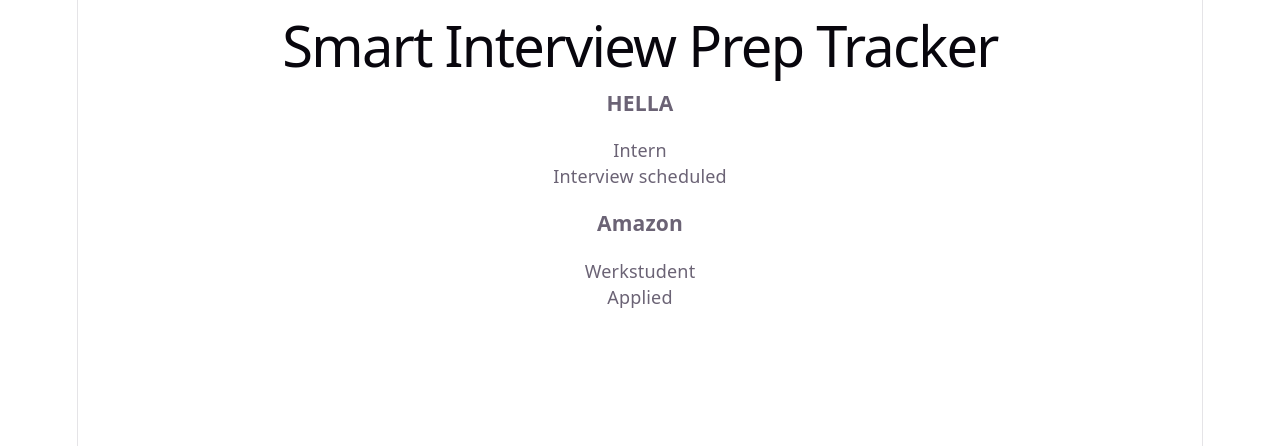
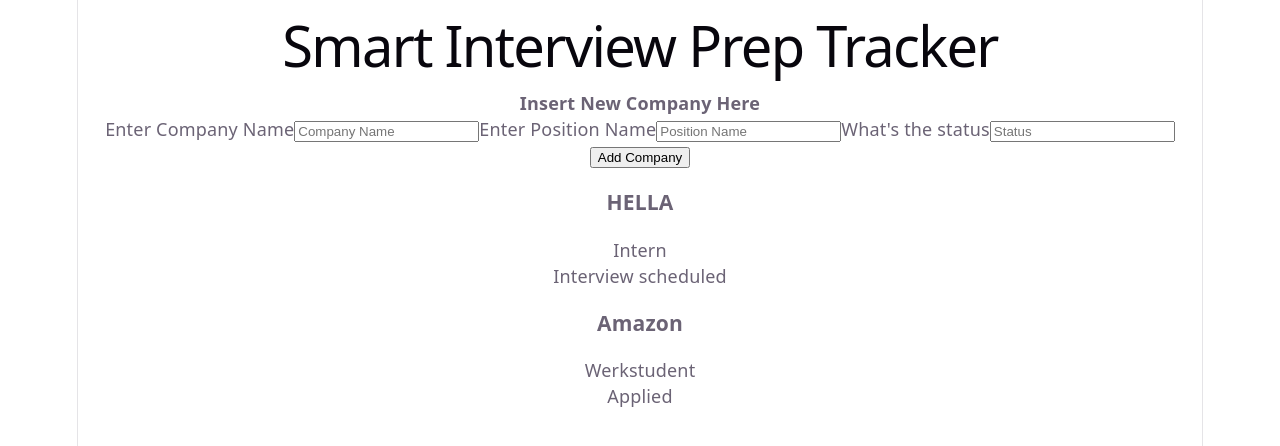
Before and after one commit to siddhi1999/Job_List_Management, a React app in the folder frontend/: page / in a window 1280 px wide. Shown: the top 446 px of the page. Built offline with nearby package versions, Linux system fonts and the light colour scheme; the HTML template or start-up script is replaced by a standard one.

Commit message:
Implement controlled form inputs and dynamic company creation

```diff
--- a/frontend/src/pages/Dashboard.jsx
+++ b/frontend/src/pages/Dashboard.jsx
@@ -2,6 +2,10 @@
 import CompanyCard from '../components/CompanyCard.jsx';
 
 function Dashboard() {
+
+    const [companyName, setCompanyName] = useState('');
+    const [positionName, setPositionName] = useState('');
+    const [status, setStatus] = useState('');
 
     const [companyList, setCompanyList] = useState([
         {
@@ -16,9 +20,54 @@
         }
     ]);
 
+    const handleSubmit = (e) => {
+        e.preventDefault();
+        const newCompany = {
+            companyName,
+            positionName,
+            status
+        };
+
+        setCompanyList([...companyList, newCompany]);
+    }
+
     return (
         <div>
             <h1>Smart Interview Prep Tracker</h1>
+            <p><b>Insert New Company Here</b></p>
+
+            <form onSubmit={handleSubmit}>
+                <div>
+                    <label htmlFor='companyName'>Enter Company Name</label>
+                    <input
+                        id = "companyName"
+                        placeholder = "Company Name"
+                        type = "text"
+                        value={companyName}
+                        onChange={(event) => setCompanyName(event.target.value)}
+                    />
+
+                    <label htmlFor='positionName'>Enter Position Name</label>
+                    <input
+                        id = "positionName"
+                        placeholder = "Position Name"
+                        type = "text"
+                        value={positionName}
+                        onChange={(event) => setPositionName(event.target.value)}
+                    />
+
+                    <label htmlFor='status'>What's the status</label>
+                    <input
+                        id = "status"
+                        placeholder = "Status"
+                        type = "text"
+                        value={status}
+                        onChange={(event) => setStatus(event.target.value)}
+                    />
+                </div>
+                <button type='submit'>Add Company</button>
+            </form>
+
             {
                 companyList.map( (company, index) => (
                     <CompanyCard
```
Also changed, not shown: 1 other file (tests, documents, lock files or other folders).
